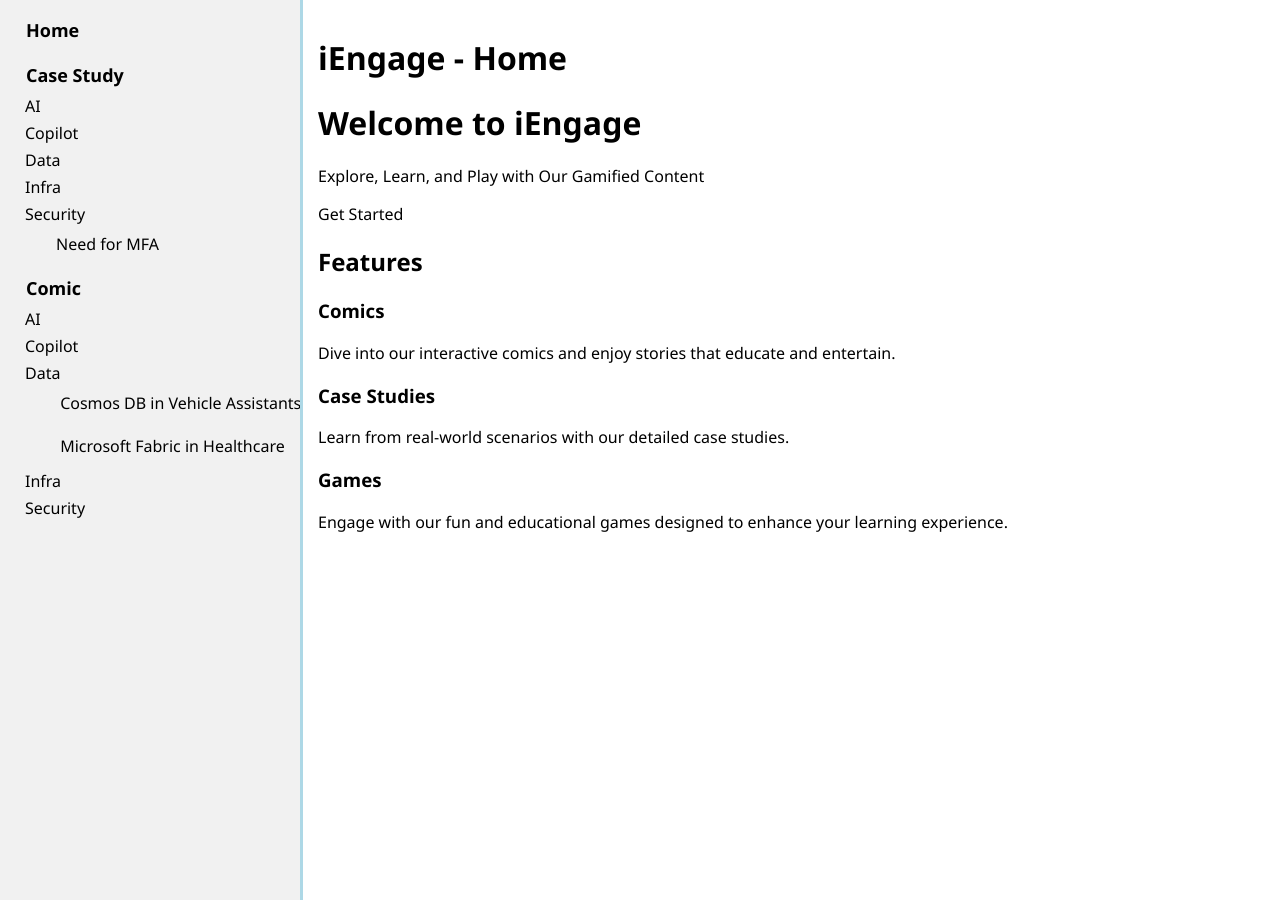
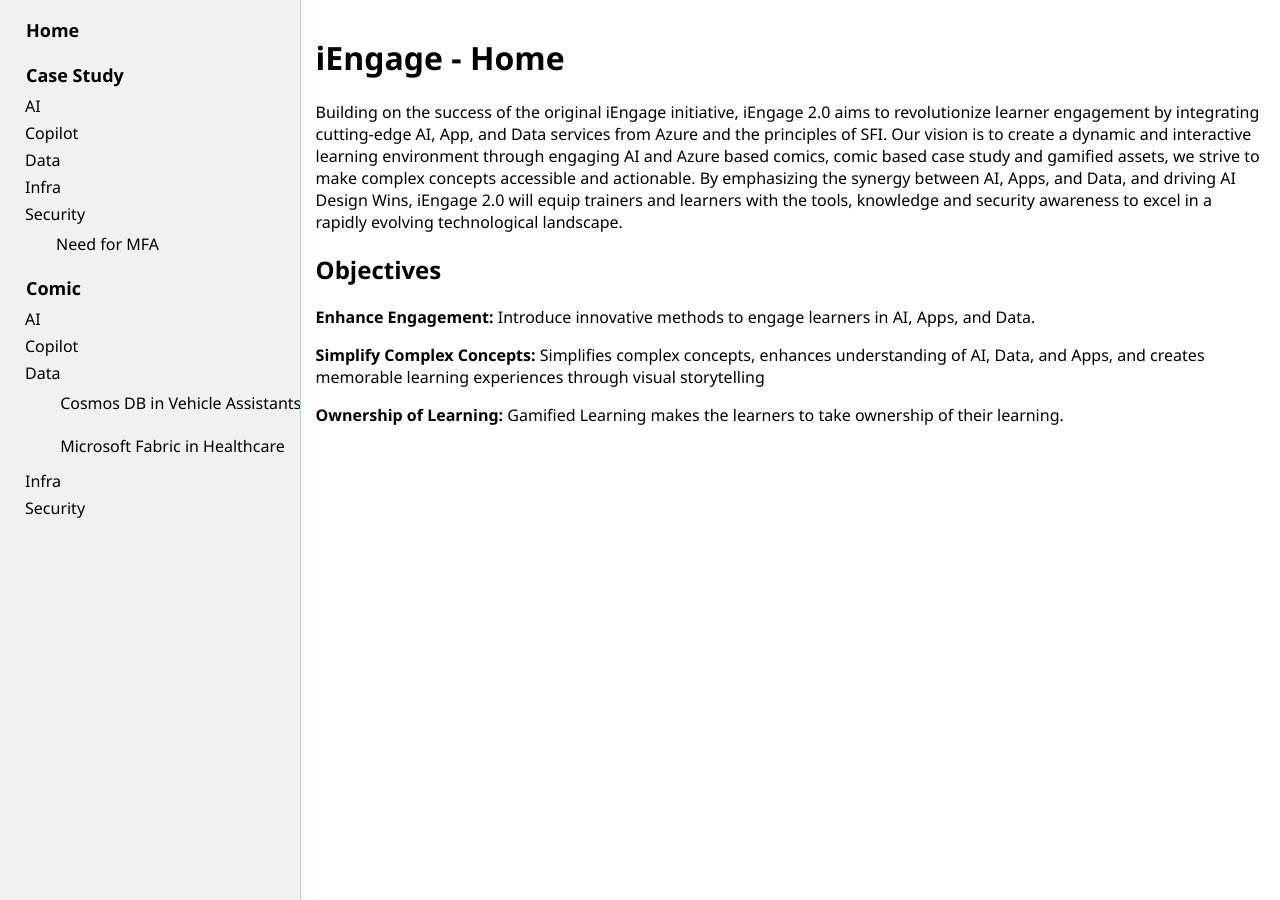
Before and after one commit to ningweinw/iengage, a Jekyll site: the page built from index.markdown, in a window 1280 px wide. Built offline with Jekyll 4.4.1, drawn with Linux system fonts in a browser that asks for light colours.

Commit message:
Update index.markdown

```diff
--- a/index.markdown
+++ b/index.markdown
@@ -7,17 +7,12 @@
 ---
 # iEngage - Home
 
-# Welcome to iEngage
-Explore, Learn, and Play with Our Gamified Content
+Building on the success of the original iEngage initiative, iEngage 2.0 aims to revolutionize learner engagement by integrating cutting-edge AI, App, and Data services from Azure and the principles of SFI. Our vision is to create a dynamic and interactive learning environment through engaging AI and Azure based comics, comic based case study and gamified assets, we strive to make complex concepts accessible and actionable. By emphasizing the synergy between AI, Apps, and Data, and driving AI Design Wins, iEngage 2.0 will equip trainers and learners with the tools, knowledge and security awareness to excel in a rapidly evolving technological landscape.
 
-Get Started <!-- Call to Action Button -->
+## Objectives
 
-## Features
-### Comics
-Dive into our interactive comics and enjoy stories that educate and entertain.
+**Enhance Engagement:** Introduce innovative methods to engage learners in AI, Apps, and Data.
 
-### Case Studies
-Learn from real-world scenarios with our detailed case studies.
+**Simplify Complex Concepts:** Simplifies complex concepts, enhances understanding of AI, Data, and Apps, and creates memorable learning experiences through visual storytelling
 
-### Games
-Engage with our fun and educational games designed to enhance your learning experience.
+**Ownership of Learning:** Gamified Learning makes the learners to take ownership of their learning.
```
